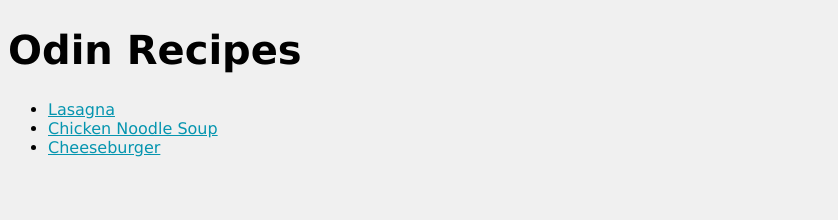
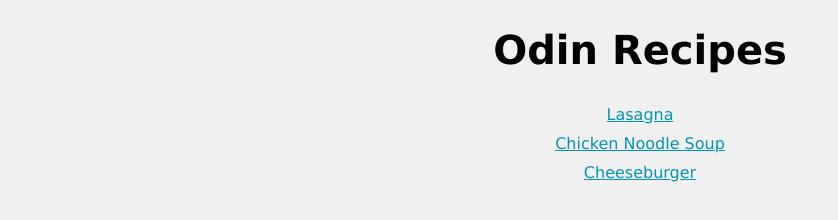
Before and after one commit to bhrnja/odin-recipes-css, a plain HTML site: page index.html in a window 1280 px wide. Shown: the whole page, without its empty margins (0-838 px from the left). Drawn offline with Linux system fonts and the light colour scheme.

Commit message:
New layout styling with blocks
Added new classes to the CSS which centers page headers and images, and sets margins on the body content bulk.
Index.html has had its list centered and bullets removed.

```diff
--- a/css/styles.css
+++ b/css/styles.css
@@ -1,7 +1,7 @@
 html * {
     background-color: #f0f0f0;
     font-family: "Verdana", "Arial", sans-serif;
-
+    box-sizing: border-box;
 }
 
 h1 {
@@ -19,3 +19,23 @@ p {
 a {
     color: #0595af;
 }
+
+ul {
+    list-style-type: none;
+    padding: 0;
+    margin: 0;
+}
+
+.home-list {
+    display: block;
+    margin: auto;
+    text-align: center;
+}
+
+.list-space {
+    padding: 5px;
+}
+
+.content {
+    margin: 30px;
+}
--- a/index.html
+++ b/index.html
@@ -6,11 +6,15 @@
         <link rel="stylesheet" href="./css/styles.css">
     </head>
     <body>
-        <h1>Odin Recipes</h1>
-        <ul>
-            <li><a href="./recipes/lasagna.html">Lasagna</a></li>
-            <li><a href="./recipes/soup.html">Chicken Noodle Soup</a></li>
-            <li><a href="./recipes/cheeseburger.html">Cheeseburger</a></li>
-        </ul>
+        <div class="home-list">
+            <h1>Odin Recipes</h1>
+        </div>
+        <div class="home-list">
+            <ul>
+                <li class="list-space"><a href="./recipes/lasagna.html">Lasagna</a></li>
+                <li class="list-space"><a href="./recipes/soup.html">Chicken Noodle Soup</a></li>
+                <li class="list-space"><a href="./recipes/cheeseburger.html">Cheeseburger</a></li>
+            </ul>
+        </div>
     </body>
 </html>
```
Also changed, not shown: recipes/cheeseburger.html (+4 -2 lines), recipes/lasagna.html (+4 -2 lines), recipes/soup.html (+4 -2 lines).
